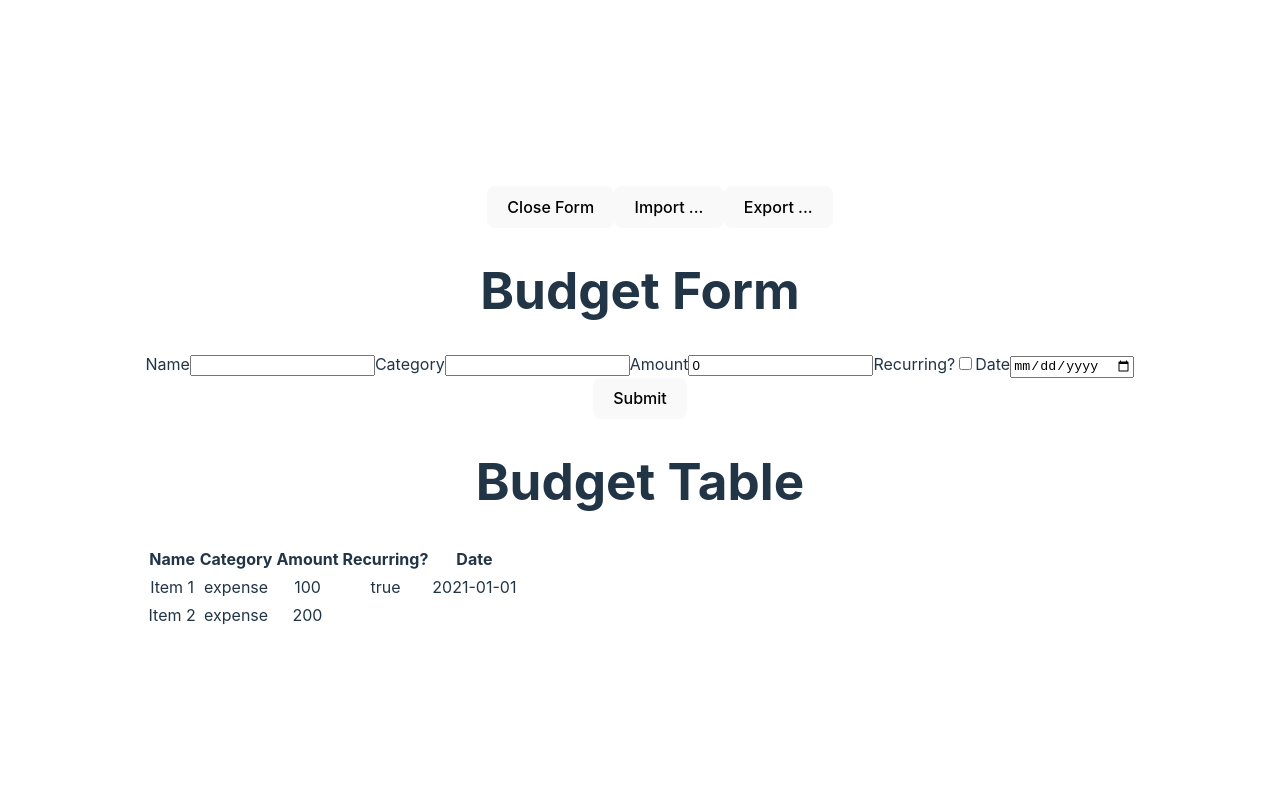
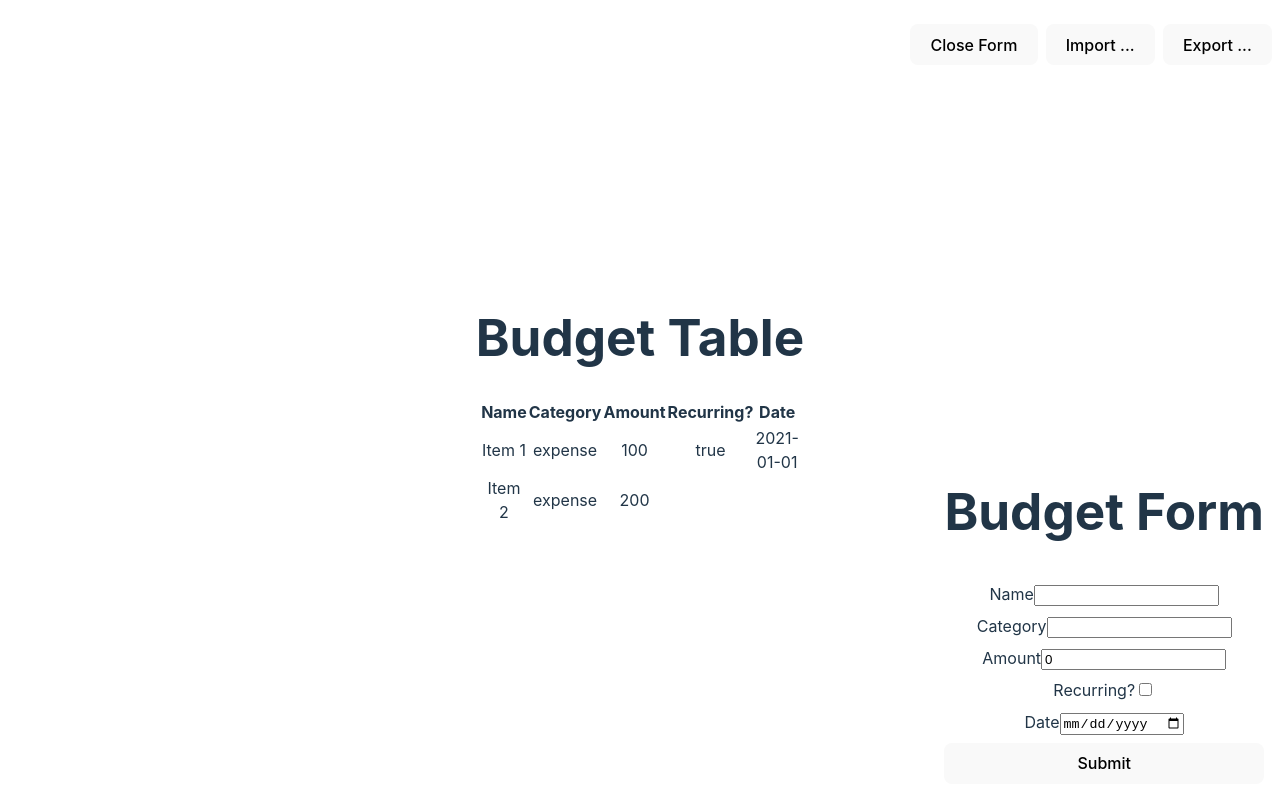
Before and after one commit to reabel/RxDBudget, a Vue app in the folder frontend/budget-vue/: page / in a window 1280 px wide. Both pictures are taken after a click on the button "Add Line ...". Built offline with nearby package versions, Linux system fonts and the light colour scheme.

Commit message:
styling, adding menu as it's own component

```diff
--- a/frontend/budget-vue/src/App.vue
+++ b/frontend/budget-vue/src/App.vue
@@ -1,6 +1,7 @@
 <script setup lang="ts">
 import BudgetTable from './components/BudgetTable.vue'
 import BudgetForm from './components/BudgetForm.vue'
+import BudgetMenu from './components/BudgetMenu.vue';
 import { useBudgetStore } from './stores/budgetstore';
 import { storeToRefs } from 'pinia';
 const store = useBudgetStore();
@@ -9,12 +10,7 @@ const { displayForm } = storeToRefs(store);
 
 <template>
   <!-- <HelloWorld msg="Vite + Vue" /> -->
-   <menu>
-      <button v-if="!displayForm" @click="store.toggleDisplayForm();">Add Line ...</button>
-      <button v-else @click="store.toggleDisplayForm()">Close Form</button>
-      <button>Import ...</button>
-      <button>Export ...</button>
-   </menu>
+   <BudgetMenu />
    <BudgetForm v-if="!!displayForm" />
    <BudgetTable />
 </template>
--- a/frontend/budget-vue/src/components/BudgetForm.vue
+++ b/frontend/budget-vue/src/components/BudgetForm.vue
@@ -20,38 +20,42 @@ const submit = () => {
 };
 </script>
 
+
 <template>
-  <h1>Budget Form</h1>
-  <div style="display: flex">
+  <form @submit.prevent="submit">
+    <h1>Budget Form</h1>
     <div>
       <label for="name">Name</label>
-      <input type="select" v-model="name" />
+      <input type="text" v-model="name" />
     </div>
     <div>
       <label for="category">Category</label>
-      <input type="select" v-model="category" />
+      <input type="text" v-model="category" />
     </div>
-
     <div>
       <label for="amount">Amount</label>
-      <input type="currency" v-model="amount" />
+      <input type="number" v-model="amount" />
     </div>
-
     <div>
       <label for="recurring">Recurring?</label>
       <input type="checkbox" v-model="recurring" />
     </div>
-
     <div>
       <label for="date">Date</label>
       <input type="date" v-model="date" />
     </div>
-  </div>
-  <button @click="submit">Submit</button>
+    <button type="submit">Submit</button>
+  </form>
 </template>
 
 <style scoped>
-.read-the-docs {
-  color: #888;
+form {
+  position: fixed;
+  bottom: 0;
+  right: 0;
+  padding: 1em;
+  display: flex;
+  flex-direction: column;
+  gap: 0.5em;
 }
 </style>
--- /dev/null
+++ b/frontend/budget-vue/src/components/BudgetMenu.vue
@@ -0,0 +1,28 @@
+<script setup lang="ts">
+import { useBudgetStore } from '../stores/budgetstore';
+import { storeToRefs } from 'pinia';
+const store = useBudgetStore();
+const { displayForm } = storeToRefs(store);
+</script>
+<template>
+    <menu>
+      <button v-if="!displayForm" @click="store.toggleDisplayForm();">Add Line ...</button>
+      <button v-else @click="store.toggleDisplayForm()">Close Form</button>
+      <button>Import ...</button>
+      <button>Export ...</button>
+   </menu>
+</template>
+
+<style scoped>
+/* Top menu, align with top-right of screen, no background */
+menu {
+  position: fixed;
+  top: 0;
+  right: 0;
+  background: none;
+  padding: 0.5em;
+  display: flex;
+  flex-direction: row;
+  gap: 0.5em;
+}
+</style>
--- a/frontend/budget-vue/src/components/BudgetTable.vue
+++ b/frontend/budget-vue/src/components/BudgetTable.vue
@@ -35,7 +35,10 @@ const { lineItems } = storeToRefs(store);
 </template>
 
 <style scoped>
-.read-the-docs {
-  color: #888;
+/* Align the table to the middle of the screen */
+table {
+  margin: 0 auto;
+  border-collapse: collapse;
+  width: 80%;
 }
 </style>
```
